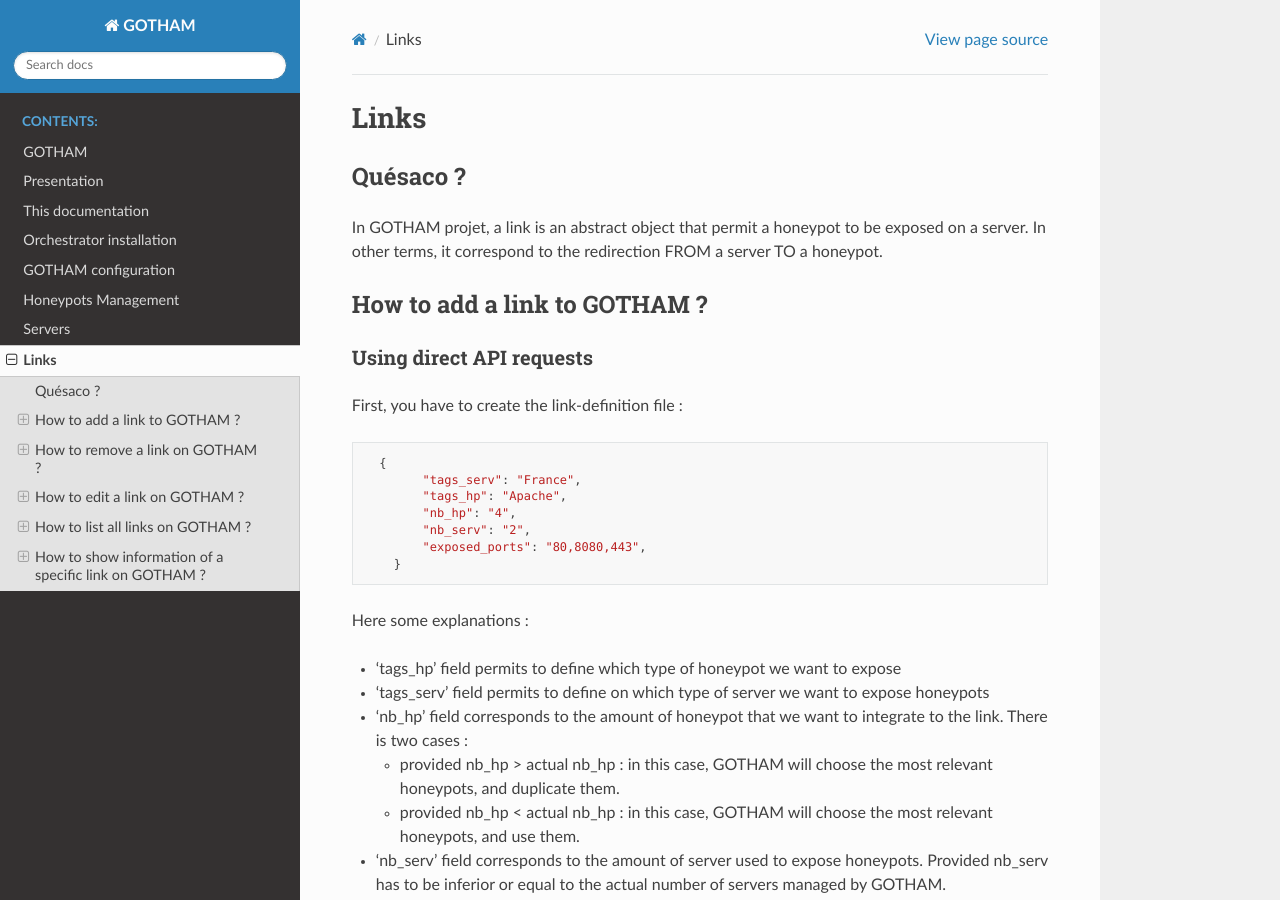
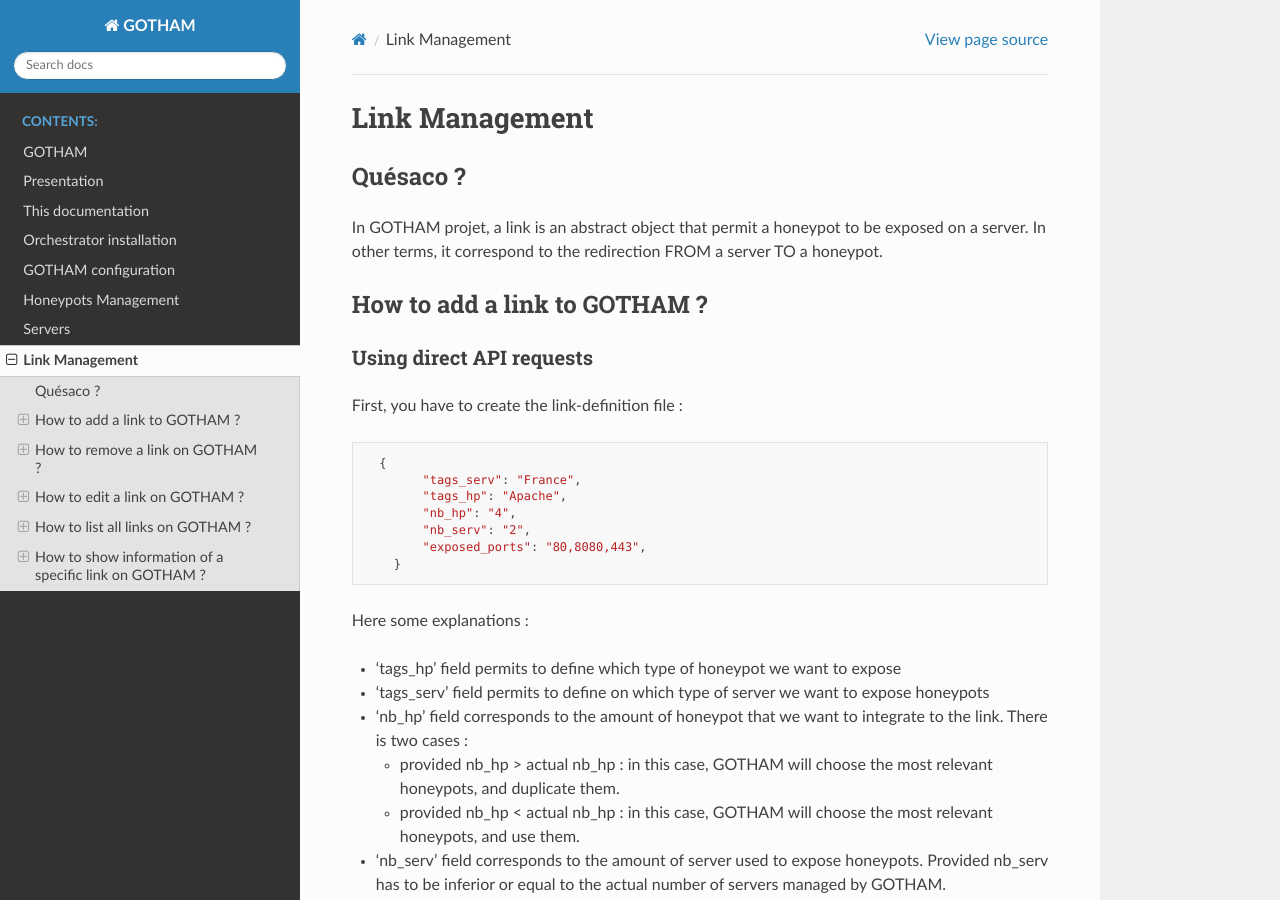
Before and after one commit to Spit22/GOTHAM, a Sphinx documentation site: the page built from Documentation/source/src/howto_links.md, in a window 1280 px wide and 900 px high. Built offline with Sphinx 7.4.7 and the Read the Docs theme 2.0.0, drawn with Linux system fonts in a browser that asks for light colours.

Commit message:
fix{Documentation/source/src/howto_links.md}: title

```diff
--- a/Documentation/source/src/howto_links.md
+++ b/Documentation/source/src/howto_links.md
@@ -1,4 +1,4 @@
-# Links
+# Link Management
 
 ### Quésaco ?
 
```
